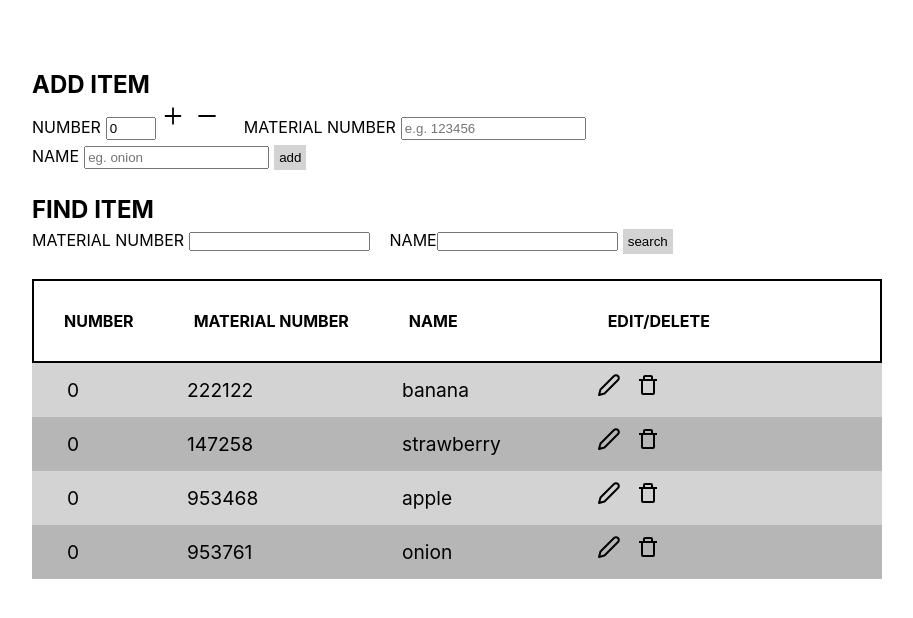
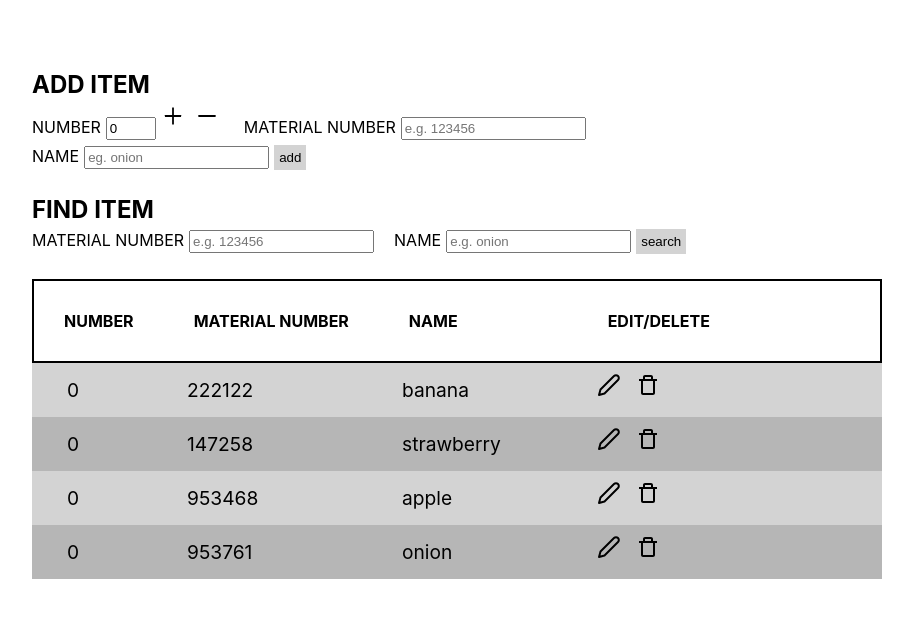
Before and after one commit to Domroon/ReactProjects, a React (Create React App) app in the folder material-list/: page / in a window 1280 px wide. Shown: the top 618 px of the page, without its empty margins (183-1096 px from the left). Built offline with nearby package versions, Linux system fonts and the light colour scheme.

Commit message:
implement search function

```diff
--- a/material-list/src/App.css
+++ b/material-list/src/App.css
@@ -25,6 +25,10 @@ article {
 button {
   background: none;
   border: none;
+}
+
+label {
+  margin-right: 5px;
 }
 
 /* -------------- GENERALY ------------------- */
@@ -163,10 +167,6 @@ button {
   border-radius: 50%;
 }
 
-.new-mat label {
-  margin-right: 5px;
-}
-
 .number-in {
   display: inline-block;
   margin-right: 20px;
@@ -199,3 +199,7 @@ button {
 .row p {
   font-size: 1.2rem;
 }
+
+.found {
+  background: yellow;
+}
--- a/material-list/src/App.js
+++ b/material-list/src/App.js
@@ -10,6 +10,10 @@ function App() {
   const [number, setNumber] = useState(0)
   const [matName, setMatName] = useState("")
   const [matNumber, setMatNumber] = useState("")
+
+  const [findMatNum, setFindMatNum] = useState("")
+  const [findMatName, setFindMatName] = useState("")
+  const [foundItem, setFoundItem] = useState("")
 
   const [items, setItems] = useState(materials)
   const [alert, setAlert] = useState({ show: false, msg: "", type: "" })
@@ -49,6 +53,10 @@ function App() {
           setMatName={setMatName}
           matNumber={matNumber}
           setMatNumber={setMatNumber}
+          findMatNum={findMatNum}
+          setFindMatNum={setFindMatNum}
+          findMatName={findMatName}
+          setFindMatName={setFindMatName}
           showAlert={showAlert}
           items={items}
           setItems={setItems}
@@ -56,13 +64,21 @@ function App() {
           setIsEditing={setIsEditing}
           editID={editID}
         />
-        <FindItem />
+        <FindItem
+          findMatNum={findMatNum}
+          setFindMatNum={setFindMatNum}
+          findMatName={findMatName}
+          setFindMatName={setFindMatName}
+        />
         <List
           items={items}
           removeItem={removeItem}
           setIsEditing={setIsEditing}
           setEditID={setEditID}
           editItem={editItem}
+          foundItem={foundItem}
+          findMatNum={findMatNum}
+          findMatName={findMatName}
         />
       </section>
     </div>
--- a/material-list/src/components/FindItem.js
+++ b/material-list/src/components/FindItem.js
@@ -1,15 +1,48 @@
-const FindItem = () => {
+const FindItem = ({
+  findMatNum,
+  setFindMatNum,
+  findMatName,
+  setFindMatName,
+}) => {
+  const handleSearch = (e) => {
+    e.preventDefault()
+    console.log(findMatNum, findMatName)
+  }
+
   return (
     <article class="find-item uppercase">
       <h2>find item</h2>
       <form action="">
         <div class="number-in">
-          <label for="">material number</label> <input type="text" />
+          <label for="">material number</label>
+          <input
+            type="text"
+            placeholder="e.g. 123456"
+            className="input"
+            value={findMatNum}
+            onChange={(e) => {
+              setFindMatNum(e.target.value)
+            }}
+          />
         </div>
         <div class="name-in">
           <label for="">name</label>
-          <input type="text" />
-          <button className="btn search-btn">search</button>
+          <input
+            type="text"
+            placeholder="e.g. onion"
+            className="input"
+            value={findMatName}
+            onChange={(e) => {
+              setFindMatName(e.target.value)
+            }}
+          />
+          <button
+            className="btn search-btn"
+            type="submit"
+            onClick={handleSearch}
+          >
+            search
+          </button>
         </div>
       </form>
     </article>
--- a/material-list/src/components/Item.js
+++ b/material-list/src/components/Item.js
@@ -1,3 +1,4 @@
+import { useState, useEffect } from "react"
 import { FiEdit2 } from "react-icons/fi"
 import { BiTrashAlt } from "react-icons/bi"
 
@@ -11,9 +12,33 @@ const Item = ({
   setIsEditing,
   setEditID,
   editItem,
+  findMatNum,
+  findMatName,
+  items,
 }) => {
+  const [found, setFound] = useState(false)
+
+  const findItem = () => {
+    items.find(() => {
+      if (mat_number === parseInt(findMatNum) || mat_name === findMatName) {
+        setFound(true)
+      } else {
+        setFound(false)
+      }
+    })
+  }
+
+  useEffect(() => {
+    findItem()
+  }, [findMatNum, findMatName])
+
   return (
-    <div key={id} class={`row ${index % 2 === 0 ? "light-row" : "dark-row"}`}>
+    <div
+      key={id}
+      class={`row ${index % 2 === 0 ? "light-row" : "dark-row"} ${
+        found && "found"
+      }`}
+    >
       <div className="number inline-block">
         <p>{number}</p>
       </div>
--- a/material-list/src/components/List.js
+++ b/material-list/src/components/List.js
@@ -1,6 +1,15 @@
 import Item from "./Item"
 
-const List = ({ items, removeItem, setIsEditing, setEditID, editItem }) => {
+const List = ({
+  items,
+  removeItem,
+  setIsEditing,
+  setEditID,
+  editItem,
+  foundItem,
+  findMatNum,
+  findMatName,
+}) => {
   return (
     <>
       <div class="column-names">
@@ -12,7 +21,6 @@ const List = ({ items, removeItem, setIsEditing, setEditID, editItem }) => {
         <p>edit/delete</p>
       </div>
       {items.map((item, index) => {
-        console.log(item)
         const itemProps = {
           number: item.number,
           mat_number: item.mat_number,
@@ -27,6 +35,10 @@ const List = ({ items, removeItem, setIsEditing, setEditID, editItem }) => {
             setIsEditing={setIsEditing}
             setEditID={setEditID}
             editItem={editItem}
+            foundItem={foundItem}
+            findMatNum={findMatNum}
+            findMatName={findMatName}
+            items={items}
           />
         )
       })}
--- a/material-list/src/components/NewMaterial.js
+++ b/material-list/src/components/NewMaterial.js
@@ -10,6 +10,10 @@ const NewMaterial = ({
   setMatName,
   matNumber,
   setMatNumber,
+  findMatNum,
+  setFindMatNum,
+  findMatName,
+  setFindMatName,
   showAlert,
   items,
   setItems,
```
